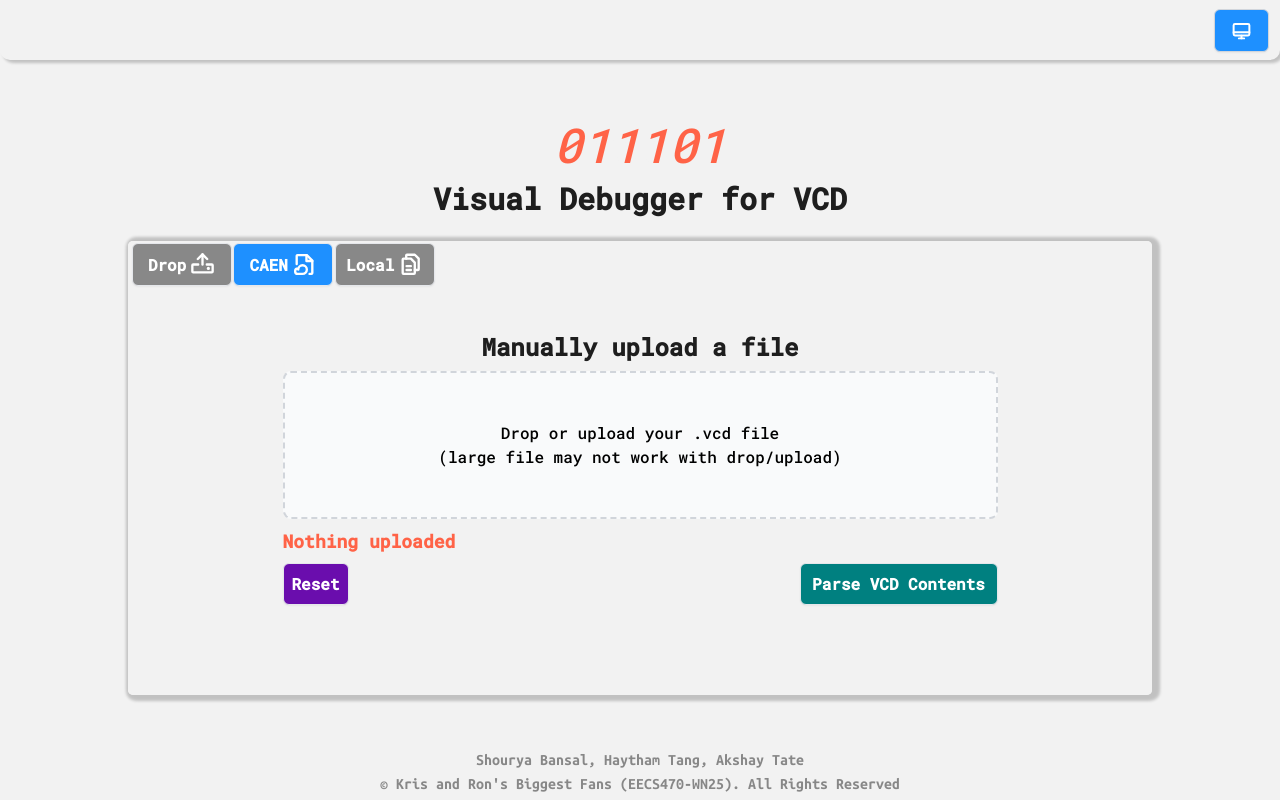
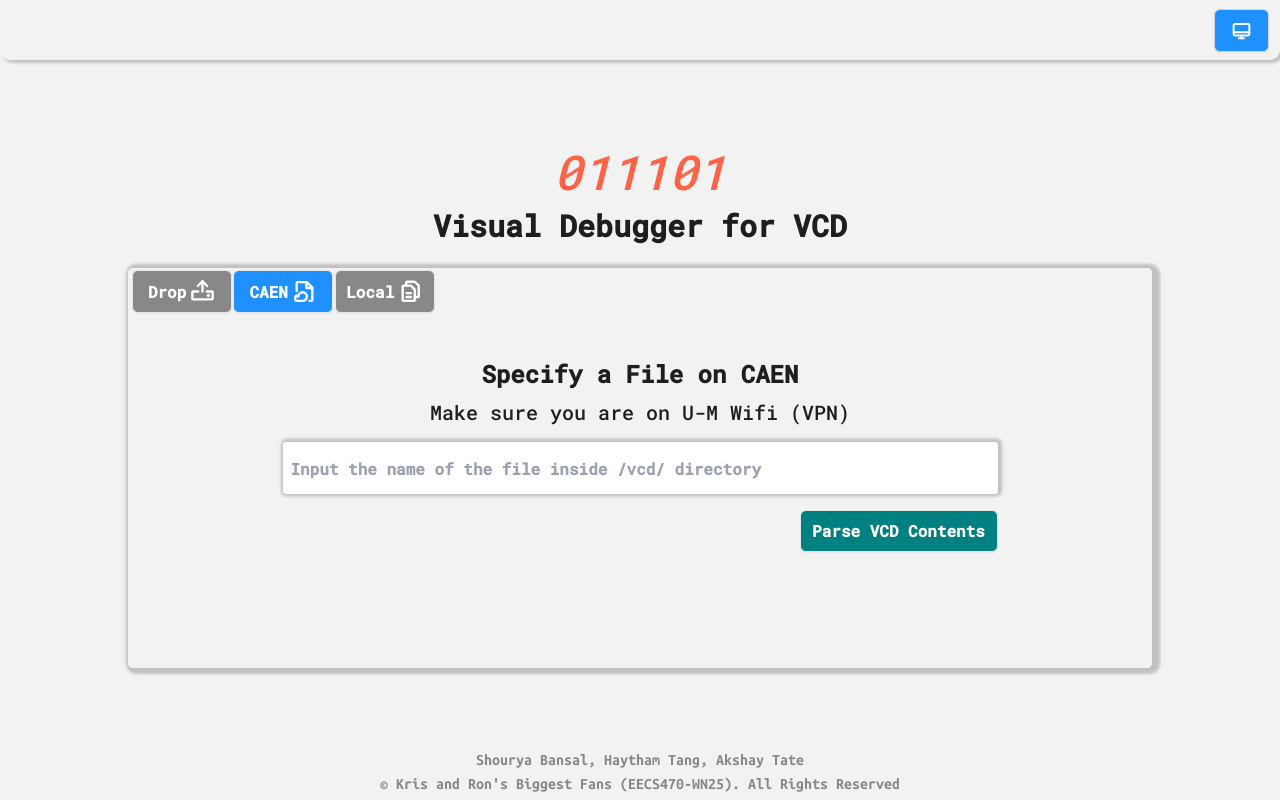
Before and after one commit to haytham918/vcdive, a Next.js app: page / in a window 1280 px wide. Both pictures are taken after a click on the button "CAEN". Built offline with nearby package versions, Linux system fonts and the light colour scheme.

Commit message:
Finished main layout depending on tabs

```diff
--- a/src/app/globals.css
+++ b/src/app/globals.css
@@ -50,7 +50,7 @@
 
     --dropzone-background: #374151; /* Dark Gray */
     --dropzone-border: #4b5563; /* Medium Gray */
-    --textarea-background: #1f2937; /* Darker Gray */
+    --textarea-background: rgba(99, 113, 127, 0.76); /* Darker Gray */
     --textarea-border: #4b5563; /* Medium Gray */
 
     --entry-bg-color: #4b5563; /* Dark mode entry */
@@ -81,7 +81,7 @@
 
   --dropzone-background: #374151; /* Dark Gray */
   --dropzone-border: #4b5563; /* Medium Gray */
-  --textarea-background: #1f2937; /* Darker Gray */
+  --textarea-background: rgba(99, 113, 127, 0.76); /* Darker Gray */
   --textarea-border: #4b5563; /* Medium Gray */
 
   --mainsection-bg-color: #2a3b4c; /* Dark Mode Main Section BG color */
--- a/src/app/home.css
+++ b/src/app/home.css
@@ -16,6 +16,7 @@
 
 .home-container {
   position: relative;
+  height: 25rem;
   padding: 5rem;
   border: 2px solid;
   border-color: var(--background);
@@ -23,7 +24,6 @@
   display: flex;
   flex-direction: column;
   align-items: center;
-  justify-content: center;
   width: 80%;
   box-shadow: 3px 1px 3px 5px var(--box-shadow-color);
 }
@@ -246,3 +246,14 @@
     content: attr(data-text);
   }
 }
+
+.input-filename {
+  background: var(--textarea-background);
+  border-color: var(--textarea-border);
+  border-radius: 3px;
+  box-shadow: 1px -0.5px 3px 3px var(--box-shadow-color);
+  height: 3.25rem;
+  font-weight: bold;
+  padding: 0.5rem;
+  margin-bottom: 0.5rem;
+}
--- a/src/app/page.tsx
+++ b/src/app/page.tsx
@@ -10,6 +10,8 @@
 */
 "use client";
 import "@/app/home.css";
+import FileCaen from "@/components/FileCaen";
+import FileLocal from "@/components/FileLocal";
 import FileUpload from "@/components/FileUpload";
 import MethodTabs from "@/components/MethodTabs";
 import ThemeToggle from "@/components/ThemeToggle";
@@ -33,10 +35,53 @@ const Home = () => {
   // State variable for the chosen method
   const [chosen_method, setChosenMethod] = useState<Method>("drop");
 
+  // File related state variables
+  const [file_name, setFileName] = useState("");
+  const [is_loading, setLoading] = useState(false);
+
+  const fileNameHandler = (str: string) => {
+    setFileName(str);
+  };
+
+  // Set Loadin Icon
+  const loadingHandler = (loading_val: boolean) => {
+    setLoading(loading_val);
+  };
+
   // Button clock handler
   const chosen_method_handler = (method: Method) => {
     setChosenMethod(method);
   };
+
+  let file_component; // Main layout depending on the file method
+  if (chosen_method === "drop") {
+    file_component = (
+      <FileUpload
+        file_name={file_name}
+        is_loading={is_loading}
+        loadingHandler={loadingHandler}
+        fileNameHandler={fileNameHandler}
+      />
+    );
+  } else if (chosen_method === "caen") {
+    file_component = (
+      <FileCaen
+        file_name={file_name}
+        is_loading={is_loading}
+        loadingHandler={loadingHandler}
+        fileNameHandler={fileNameHandler}
+      />
+    );
+  } else {
+    file_component = (
+      <FileLocal
+        file_name={file_name}
+        is_loading={is_loading}
+        loadingHandler={loadingHandler}
+        fileNameHandler={fileNameHandler}
+      />
+    );
+  }
   return (
     <>
       <header>
@@ -56,7 +101,7 @@ const Home = () => {
               chosen_method={chosen_method}
               chosen_method_handler={chosen_method_handler}
             />
-            <FileUpload />
+            {file_component}
           </div>
         </div>
       </main>
--- /dev/null
+++ b/src/components/FileCaen.tsx
@@ -0,0 +1,37 @@
+import "../app/home.css";
+import ParseButton from "./ParseButton";
+
+const FileCaen: React.FC<{
+  file_name: string;
+  is_loading: boolean;
+  loadingHandler: (loading_val: boolean) => void;
+  fileNameHandler: (str: string) => void;
+}> = ({ file_name, is_loading, loadingHandler, fileNameHandler }) => {
+  const inputHandler = (event: React.ChangeEvent<HTMLInputElement>) => {
+    fileNameHandler(event.target?.value);
+  };
+  return (
+    <div className="w-[85%] p-2 gap-y-2 flex-col flex">
+      <h2 className="text-2xl text-center font-bold">Specify a File on CAEN</h2>
+      <h3 className="text-xl text-center mb-2">
+        Make sure you are on U-M Wifi (VPN)
+      </h3>
+      <input
+        placeholder="Input the name of the file inside /vcd/ directory"
+        className="input-filename"
+        onChange={inputHandler}
+      ></input>
+      <div className="flex w-[100%]">
+        <ParseButton
+          method="caen"
+          uploaded_file={null}
+          file_name={file_name}
+          is_loading={is_loading}
+          loadingHandler={loadingHandler}
+        />
+      </div>
+    </div>
+  );
+};
+
+export default FileCaen;
--- /dev/null
+++ b/src/components/FileLocal.tsx
@@ -0,0 +1,36 @@
+import "../app/home.css";
+import ParseButton from "./ParseButton";
+
+const FileLocal: React.FC<{
+  file_name: string;
+  is_loading: boolean;
+  loadingHandler: (loading_val: boolean) => void;
+  fileNameHandler: (str: string) => void;
+}> = ({ file_name, is_loading, loadingHandler, fileNameHandler }) => {
+  const inputHandler = (event: React.ChangeEvent<HTMLInputElement>) => {
+    fileNameHandler(event.target?.value);
+  };
+  return (
+    <div className="w-[85%] p-2 gap-y-2 flex-col flex">
+      <h2 className="text-2xl text-center font-bold mb-2">
+        Specify a File in /inputs/ on Local
+      </h2>
+      <input
+        placeholder="Input the name of the file inside /inputs/ directory"
+        className="input-filename"
+        onChange={inputHandler}
+      ></input>
+      <div className="flex w-[100%]">
+        <ParseButton
+          method="local"
+          uploaded_file={null}
+          file_name={file_name}
+          is_loading={is_loading}
+          loadingHandler={loadingHandler}
+        />
+      </div>
+    </div>
+  );
+};
+
+export default FileLocal;
--- a/src/components/FileUpload.tsx
+++ b/src/components/FileUpload.tsx
@@ -12,10 +12,13 @@ import { useState, useCallback } from "react";
 import ParseButton from "./ParseButton";
 
 // This is the drop-upload box using react-dropzone
-const FileUpload = () => {
+const FileUpload: React.FC<{
+  file_name: string;
+  is_loading: boolean;
+  loadingHandler: (loading_val: boolean) => void;
+  fileNameHandler: (str: string) => void;
+}> = ({ file_name, is_loading, loadingHandler, fileNameHandler }) => {
   const [file, setFile] = useState<File | null>(null);
-  const [file_name, setFileName] = useState("");
-  const [is_loading, setLoading] = useState(false);
 
   // Read in the file
   const onDrop = useCallback((accepted_file: File[]) => {
@@ -28,7 +31,7 @@ const FileUpload = () => {
       //   console.log(text)
       // }
       // reader.readAsText(uploaded_file)
-      setFileName(uploaded_file.name);
+      fileNameHandler(uploaded_file.name);
 
       setFile(uploaded_file);
     }
@@ -56,17 +59,7 @@ const FileUpload = () => {
   // For reset button
   const handleReset = () => {
     setFile(null);
-    setFileName("");
-  };
-
-  // Set Loading Icon
-  const setLoadingTrue = () => {
-    setLoading(true);
-  };
-
-  // Unset loading icon
-  const setLoadingFalse = () => {
-    setLoading(false);
+    fileNameHandler("");
   };
 
   // Uploaded file text
@@ -82,7 +75,7 @@ const FileUpload = () => {
 
   return (
     <div className="w-[85%] p-2 gap-y-2 flex-col flex">
-      <h2 className="text-2xl text-center font-bold">Manually upload a file</h2>
+      <h2 className="text-2xl text-center font-bold">Manually Upload a File</h2>
       <div
         {...getRootProps()}
         className={`border-2 border-dashed p-12 rounded-lg text-center text-black cursor-pointer bg-dropzone-bg border-dropzone-bd transition-colors ${
@@ -112,10 +105,11 @@ const FileUpload = () => {
         </button>
         {/* Parse Button */}
         <ParseButton
+          method="drop"
           uploaded_file={file}
+          file_name={file_name}
           is_loading={is_loading}
-          setLoadingTrue={setLoadingTrue}
-          setLoadingFalse={setLoadingFalse}
+          loadingHandler={loadingHandler}
         />
       </div>
     </div>
--- a/src/components/MethodTabs.css
+++ b/src/components/MethodTabs.css
@@ -6,7 +6,7 @@
   display: flex;
   flex-direction: row;
   column-gap: 0.1rem;
-  align-item: center;
+  align-items: center;
   justify-content: center;
 }
 
--- a/src/components/ParseButton.tsx
+++ b/src/components/ParseButton.tsx
@@ -5,26 +5,23 @@
 */
 import { useRouter } from "next/navigation";
 import { SpinnerGap } from "phosphor-react";
+import { Method } from "@/app/page";
 const ParseButton: React.FC<{
+  method: Method;
   uploaded_file: File | null;
+  file_name: string;
   is_loading: boolean; // is_loading state from above
-  setLoadingTrue: () => void; // set loading handler passed
-  setLoadingFalse: () => void;
-}> = ({ uploaded_file, is_loading, setLoadingTrue, setLoadingFalse }) => {
+  loadingHandler: (loading_val: boolean) => void; // Set loading icon
+}> = ({ method, uploaded_file, file_name, is_loading, loadingHandler }) => {
   const router = useRouter();
 
-  const handleButtonClick = async () => {
+  const handleButtonClickUpload = async () => {
     // Check if the file is empty
     if (!uploaded_file) {
       alert("Nothing to parse. Check your input");
       return;
     }
-    setLoadingTrue();
-
-    // const CHUNK_SIZE = 10 * 1024 * 1024;
-    // let start = 0;
-    // let part = 0;
-    // const totalParts = Math.ceil(uploaded_file.size / CHUNK_SIZE);
+    loadingHandler(true);
     try {
       const formData = new FormData();
       formData.append("file", uploaded_file);
@@ -44,12 +41,79 @@ const ParseButton: React.FC<{
     } catch (error: any) {
       console.error("Failed: ", error.message);
     } finally {
-     setLoadingFalse();
+      loadingHandler(false);
     }
   };
 
+  // Button for the CAEN page
+  const handleButtonClickCaen = async () => {
+    // Check if the filename is empty
+    if (file_name === "") {
+      alert("You need to specify the filename");
+      return;
+    }
+    loadingHandler(true);
+    try {
+      // Do a post request and send the file name
+      const response = await fetch("/backend/caen/", {
+        method: "POST",
+        body: JSON.stringify({ file_name: file_name }),
+      });
+
+      // Wait for the backend
+      if (!response.ok) throw new Error(`Error: ${response.status}`);
+
+      const result = await response.json();
+      console.log(result.message);
+    } catch (error: any) {
+      console.log("FAILED: ", error.message);
+    } finally {
+      loadingHandler(false);
+    }
+  };
+
+  // Click parse button when it's local
+  const handleButtonClickLocal = async () => {
+    // Check if the filename is empty
+    if (file_name === "") {
+      alert("You need to specify the filename");
+      return;
+    }
+    loadingHandler(true);
+    try {
+      // Do a post request and send the file name
+      const response = await fetch("/backend/local/", {
+        method: "POST",
+        body: JSON.stringify({ file_name: file_name }),
+      });
+
+      // Wait for the backend
+      if (!response.ok) throw new Error(`Error: ${response.status}`);
+
+      const result = await response.json();
+      console.log(result.message);
+    } catch (error: any) {
+      console.log("FAILED: ", error.message);
+    } finally {
+      loadingHandler(false);
+    }
+  };
+
+  let handleButtonClick; // handler for clicking the button, different backend endpoints
+  if (method === "drop") {
+    handleButtonClick = handleButtonClickUpload;
+  } else if (method === "caen") {
+    handleButtonClick = handleButtonClickCaen;
+  } else {
+    handleButtonClick = handleButtonClickLocal;
+  }
+
   return (
-    <button className="ml-auto btn btn-primary" onClick={handleButtonClick} disabled={is_loading}>
+    <button
+      className="ml-auto btn btn-primary"
+      onClick={handleButtonClick}
+      disabled={is_loading}
+    >
       {!is_loading ? (
         <p className="w-[180px]">Parse VCD Contents</p>
       ) : (
```
Also changed, not shown: 1 other file (tests, documents, lock files or other folders).
